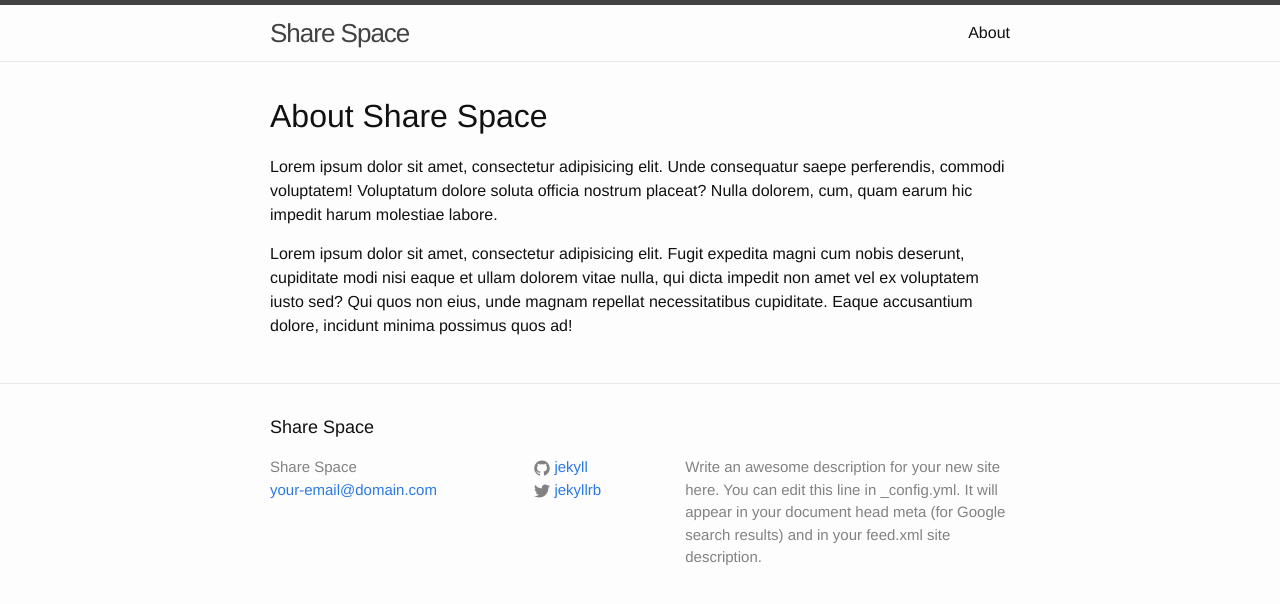
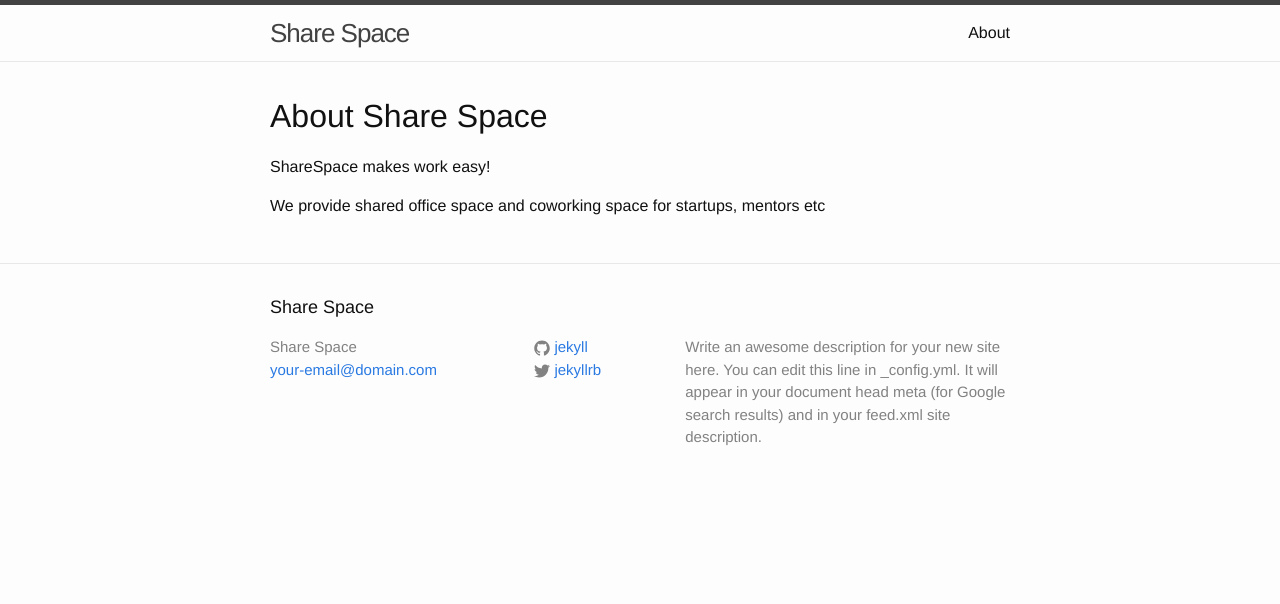
Before and after one commit to bvsatyaram/sharespace, a Jekyll site: the page built from index.html, in a window 1280 px wide. Shown: the top 604 px of the page. Built offline with Jekyll 4.4.1, drawn with Linux system fonts in a browser that asks for light colours.

Commit message:
Modify text

```diff
--- a/index.html
+++ b/index.html
@@ -3,6 +3,5 @@ layout: default
 ---
 
 <h1>About Share Space</h1>
-<p>Lorem ipsum dolor sit amet, consectetur adipisicing elit. Unde consequatur saepe perferendis, commodi voluptatem! Voluptatum dolore soluta officia nostrum placeat? Nulla dolorem, cum, quam earum hic impedit harum molestiae labore.</p>
-
-<p>Lorem ipsum dolor sit amet, consectetur adipisicing elit. Fugit expedita magni cum nobis deserunt, cupiditate modi nisi eaque et ullam dolorem vitae nulla, qui dicta impedit non amet vel ex voluptatem iusto sed? Qui quos non eius, unde magnam repellat necessitatibus cupiditate. Eaque accusantium dolore, incidunt minima possimus quos ad!</p>
+<p>ShareSpace makes work easy!</p>
+<p>We provide shared office space and coworking space for startups, mentors etc</p>
```
